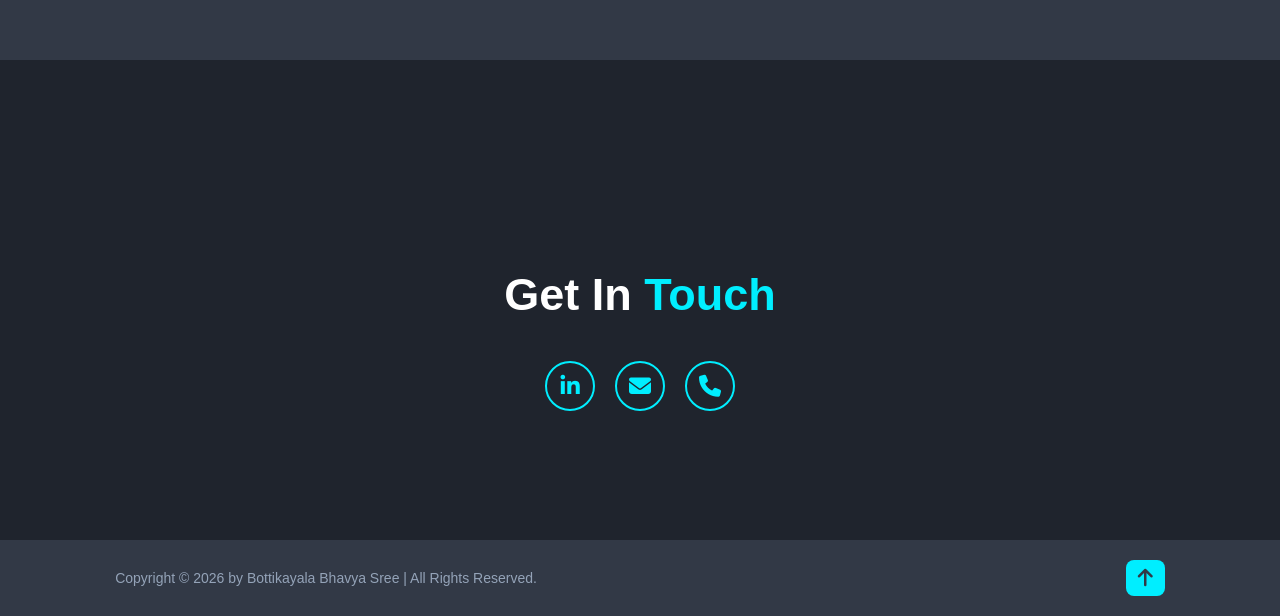
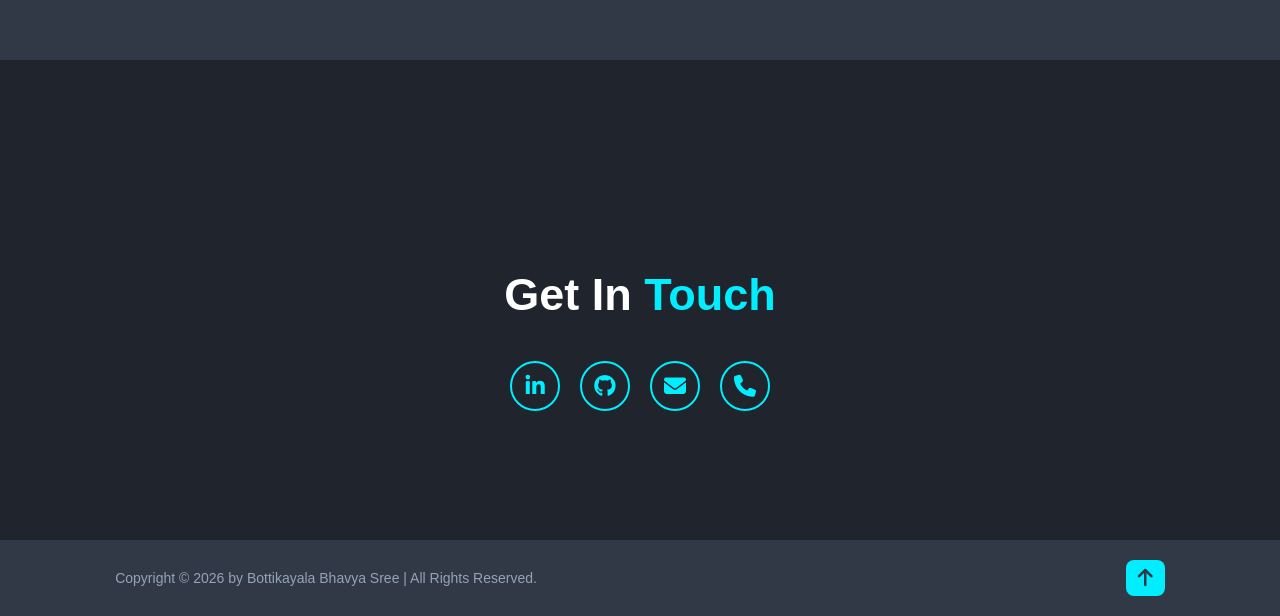
Before and after one commit to Bhavyasree81/Syntecxhub_Portfolio_Website, a plain HTML site: page index.html in a window 1280 px wide. Shown: the part 3140-3756 px from the top of the page. Drawn offline with Linux system fonts and the light colour scheme.

Commit message:
Fix HTML structure and formatting issues

```diff
--- a/index.html
+++ b/index.html
@@ -134,6 +134,7 @@
     <h2 class="heading">Get In <span>Touch</span></h2>
   <div class="social-media">
         <a href="https://linkedin.com/in/b-bhavya-sree81" target="_blank"><i class="fa-brands fa-linkedin-in"></i></a>
+        <a href="https://github.com/Bhavyasree81" target="_blank"><i class="fa-brands fa-github"></i></a>
         <a href="https://mail.google.com/mail/?view=cm&fs=1&to=b.bhavyasree81@gmail.com&su=Inquiry%20from%20Portfolio" target="_blank" title="Compose Email in Gmail">
     <i class="fa-solid fa-envelope"></i>
   </a>
```
